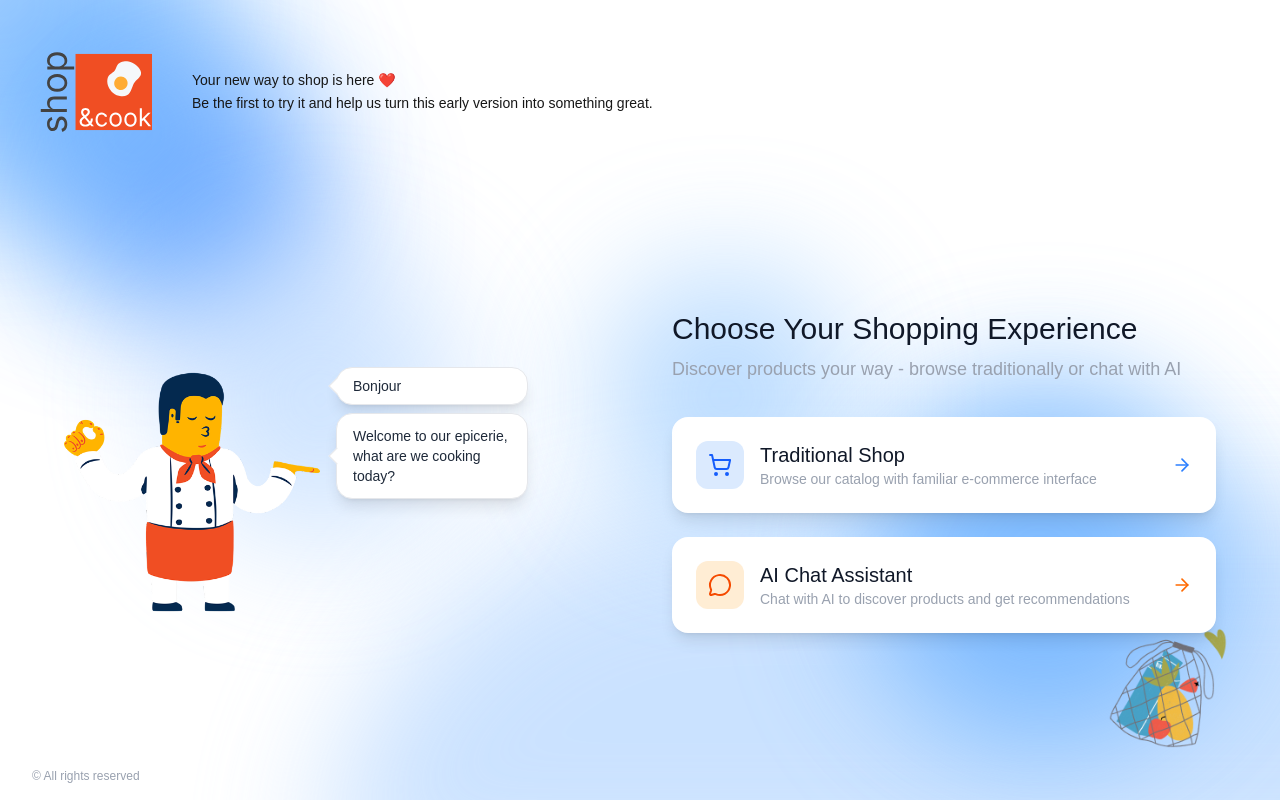
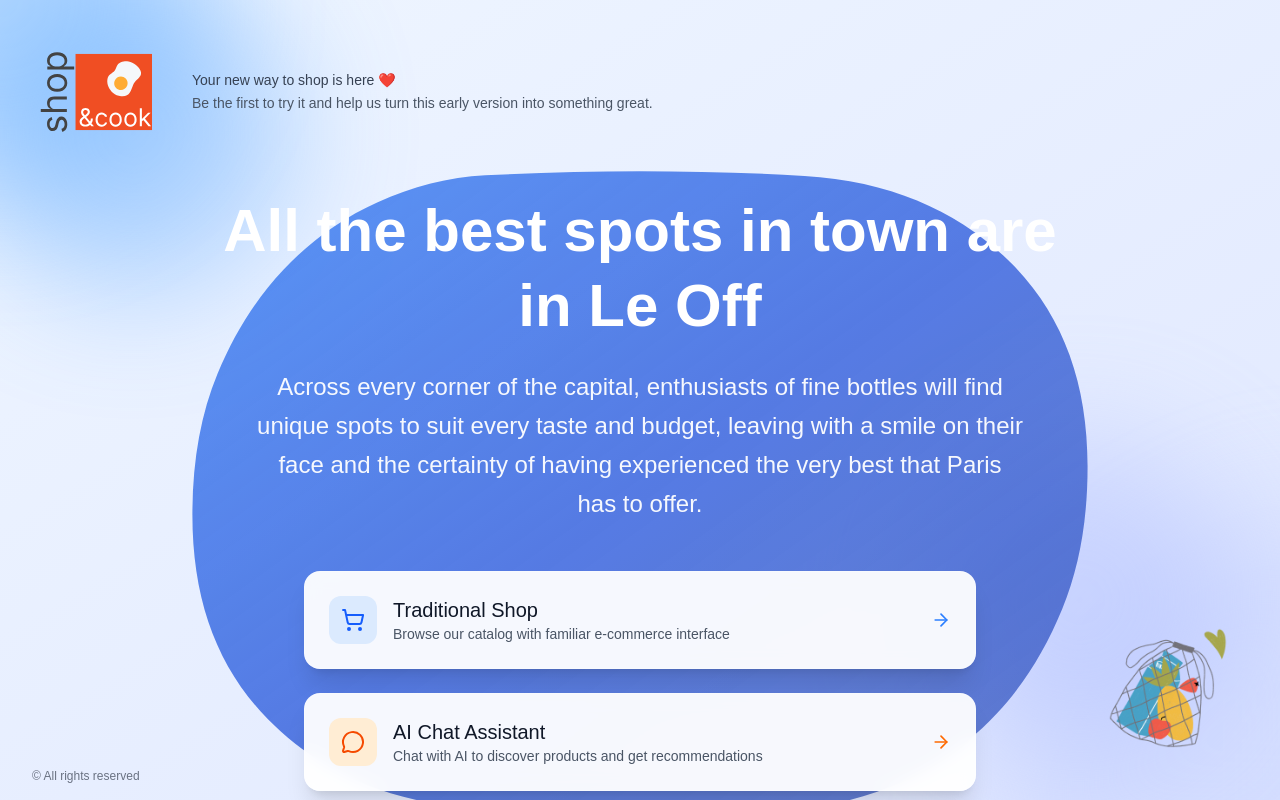
Before and after one commit to losnikitos/hackathon-aug-2025, a Next.js app: page / in a window 1280 px wide. Built offline with nearby package versions, Linux system fonts and the light colour scheme.

Commit message:
Chat usability

```diff
--- a/app/api/chat/route.ts
+++ b/app/api/chat/route.ts
@@ -24,7 +24,12 @@ function getSystemPrompt() {
 
   When customers want to add items to their cart, remove items, adjust quantities, or view their cart, use the appropriate tools to help them.
 
-  When customers ask about options, alternatives, or want to browse products without committing to purchase, use the showProducts tool to display relevant products.`;
+  When customers ask about options, alternatives, or want to browse products without committing to purchase, use the showProducts tool to display relevant products.
+
+  Don't answer questions that are not related to the catalog or the shopping cart.
+
+  When customers ask about product product sets, proactively add them to the cart.
+  `;
 }
 
 // Allow streaming responses up to 30 seconds
--- a/app/components/ChatInput.tsx
+++ b/app/components/ChatInput.tsx
@@ -34,7 +34,6 @@ export default function ChatInput({ onSendMessage, isLoading }: ChatInputProps)
           placeholder="Type your message..."
           className="flex-1 resize-none border border-gray-300 dark:border-gray-600 rounded-lg px-3 py-2 focus:outline-none focus:ring-2 focus:ring-blue-500 focus:border-transparent dark:bg-gray-800 dark:text-white"
           rows={1}
-          disabled={isLoading}
         />
         <button
           onClick={handleSend}
--- a/app/page.tsx
+++ b/app/page.tsx
@@ -1,25 +1,18 @@
 import Link from 'next/link';
 import { ArrowRight, MessageCircle, ShoppingCart } from 'lucide-react';
-import Cook from './components/Cook';
 
 export default function Home() {
   return (
-    <div className="min-h-screen bg-white relative overflow-hidden">
-      {/* Background wavy shapes */}
+    <div className="min-h-screen bg-gradient-to-br from-blue-50 to-indigo-100 relative overflow-hidden">
+      {/* Background decorative elements */}
       <div className="absolute top-0 left-0 w-full h-full">
         {/* Top-left light blue wavy shape */}
-        <div className="absolute top-0 left-0 w-96 h-96 bg-blue-300 rounded-full opacity-80 blur-3xl transform -translate-x-1/2 -translate-y-1/2"></div>
-        <div className="absolute top-20 left-20 w-80 h-80 bg-blue-400 rounded-full opacity-60 blur-3xl transform -translate-x-1/3 -translate-y-1/3"></div>
-        <div className="absolute top-40 left-40 w-64 h-64 bg-blue-500 rounded-full opacity-40 blur-3xl transform -translate-x-1/4 -translate-y-1/4"></div>
+        <div className="absolute top-0 left-0 w-96 h-96 bg-blue-300 rounded-full opacity-60 blur-3xl transform -translate-x-1/2 -translate-y-1/2"></div>
+        <div className="absolute top-20 left-20 w-80 h-80 bg-blue-400 rounded-full opacity-40 blur-3xl transform -translate-x-1/3 -translate-y-1/3"></div>
 
-        {/* Bottom darker blue wavy shape */}
-        <div className="absolute bottom-0 right-0 w-full h-96 bg-blue-200 opacity-80 blur-3xl transform translate-x-1/4 translate-y-1/4 rounded-tl-full"></div>
-        <div className="absolute bottom-10 right-10 w-96 h-96 bg-blue-300 opacity-60 blur-3xl rounded-full"></div>
-        <div className="absolute bottom-20 right-20 w-80 h-80 bg-blue-400 opacity-50 blur-3xl rounded-full"></div>
-
-        {/* Additional depth layers */}
-        <div className="absolute top-1/2 left-1/4 w-72 h-72 bg-blue-200 opacity-70 blur-3xl rounded-full transform -translate-x-1/2 -translate-y-1/2"></div>
-        <div className="absolute top-1/3 right-1/3 w-64 h-64 bg-blue-300 opacity-60 blur-3xl rounded-full"></div>
+        {/* Bottom right decorative elements */}
+        <div className="absolute bottom-0 right-0 w-96 h-96 bg-indigo-200 opacity-50 blur-3xl transform translate-x-1/4 translate-y-1/4 rounded-tl-full"></div>
+        <div className="absolute bottom-10 right-10 w-80 h-80 bg-indigo-300 opacity-40 blur-3xl rounded-full"></div>
       </div>
 
       {/* Main content */}
@@ -32,49 +25,58 @@ export default function Home() {
               <img src="/logo.svg" alt="shop&cook" className="h-30 w-30 flex-shrink-0" />
             </div>
             <div className="ml-6">
-              <p className="text-sm leading-relaxed">
+              <p className="text-sm leading-relaxed text-gray-700">
                 Your new way to shop is here ❤️
               </p>
-              <p className="text-sm leading-relaxed">
+              <p className="text-sm leading-relaxed text-gray-600">
                 Be the first to try it and help us turn this early version into something great.
               </p>
             </div>
           </div>
         </header>
 
-        {/* Main content area */}
-        <main className="flex-1 flex items-center justify-center px-8">
-          <div className="max-w-6xl w-full grid lg:grid-cols-2 gap-16 items-center">
-            {/* Left side - Orange figure and call to action */}
-            <div className="relative">
-              <Cook />
+        {/* Main content area with blue blob */}
+        <main className="flex-1 flex items-center justify-center px-8 relative">
+          {/* Blue blob SVG background */}
+          <div className="absolute inset-0 flex items-center justify-center">
+            <svg width="1203" height="862" viewBox="0 0 1203 862" xmlns="http://www.w3.org/2000/svg" className="w-full max-w-4xl h-auto opacity-90">
+              <path d="M1202.44 396.851C1202.44 469.658 1191.13 532.557 1168.52 587.646C1145.98 642.704 1116.55 689.935 1080.25 728.791C1043.9 767.582 1002.01 798.338 954.424 819.638C906.838 840.89 858.122 853.347 808.261 856.026C665.454 863.723 522.309 863.448 379.519 855.17C261.756 848.296 169.214 804.567 101.7 735.778C34.1373 666.44 0.541527 576.69 0.525391 461.751C0.525391 388.992 11.8047 326.383 34.3955 271.956C57.0025 217.657 86.4512 170.959 122.726 132.49C159.048 94.0528 200.954 63.4907 248.557 42.1907C296.11 20.9554 344.487 8.53038 393.606 5.86789C536.412 -1.87754 679.574 -1.63547 822.364 6.59405C941.547 13.5327 1034.59 57.1975 1101.8 125.567C1168.97 194.518 1202.44 283.332 1202.44 396.851Z" fill="url(#blueGradient)"/>
+              <defs>
+                <linearGradient id="blueGradient" x1="0%" y1="0%" x2="100%" y2="100%">
+                  <stop offset="0%" stopColor="#3B82F6" stopOpacity="0.9"/>
+                  <stop offset="50%" stopColor="#1D4ED8" stopOpacity="0.8"/>
+                  <stop offset="100%" stopColor="#1E40AF" stopOpacity="0.7"/>
+                </linearGradient>
+              </defs>
+            </svg>
           </div>
 
-            {/* Right side - Shopping options */}
-            <div className="space-y-8">
-              <div className="space-y-2">
-                <h2 className="text-3xl font-light text-gray-900">Choose Your Shopping Experience</h2>
-                <p className="text-gray-400 text-lg leading-relaxed">
-                  Discover products your way - browse traditionally or chat with AI
+          {/* Content overlay on the blob */}
+          <div className="relative z-20 max-w-4xl w-full text-center">
+            {/* Main heading and description */}
+            <div className="mb-12 text-white">
+              <h1 className="text-5xl md:text-6xl font-bold mb-6 leading-tight">
+                All the best spots in town are in Le Off
+              </h1>
+              <p className="text-xl md:text-2xl leading-relaxed max-w-3xl mx-auto opacity-95">
+                Across every corner of the capital, enthusiasts of fine bottles will find unique spots to suit every taste and budget, leaving with a smile on their face and the certainty of having experienced the very best that Paris has to offer.
               </p>
             </div>
 
             {/* Shopping options */}
-              <div className="space-y-6 relative z-2 mb-10">
+            <div className="space-y-6 max-w-2xl mx-auto">
               {/* Traditional Shop Button */}
               <Link
                 href="/shop"
-                  className="block w-full bg-white hover:border-blue-300 rounded-2xl p-6 transition-all duration-300 shadow-lg group relative overflow-hidden"
+                className="block w-full bg-white/95 backdrop-blur-sm hover:bg-white rounded-2xl p-6 transition-all duration-300 shadow-xl group relative overflow-hidden border border-white/20"
               >
-                  {/* Blue shine animation */}
-                  <div className="absolute inset-0 bg-gradient-to-r from-transparent via-blue-400/20 to-transparent transform -skew-x-12 -translate-x-full group-hover:animate-shine-blue"></div>
                 <div className="flex items-center space-x-4 relative z-10">
                   <div className="w-12 h-12 bg-blue-100 rounded-xl flex items-center justify-center group-hover:bg-blue-200 transition-colors">
                     <ShoppingCart className="w-6 h-6 text-blue-600" />
                   </div>
-                    <div className="flex-1">
+                  <div className="flex-1 text-left">
                     <h3 className="text-xl font-medium text-gray-900">Traditional Shop</h3>
-                      <p className="text-gray-400 text-sm">Browse our catalog with familiar e-commerce interface</p>
+                    <p className="text-gray-600 text-sm">Browse our catalog with familiar e-commerce interface</p>
                   </div>
                   <div className="text-blue-500 group-hover:translate-x-1 transition-transform">
                     <ArrowRight className="w-5 h-5" />
@@ -85,22 +87,21 @@ export default function Home() {
               {/* AI Chat Button */}
               <Link
                 href="/chat"
-                  className="block w-full bg-white hover:border-orange-300 rounded-2xl p-6 transition-all duration-300 shadow-lg group relative overflow-hidden"
+                className="block w-full bg-white/95 backdrop-blur-sm hover:bg-white rounded-2xl p-6 transition-all duration-300 shadow-xl group relative overflow-hidden border border-white/20"
               >
                 <div className="flex items-center space-x-4 relative z-10">
                   <div className="w-12 h-12 bg-orange-100 rounded-xl flex items-center justify-center group-hover:bg-orange-200 transition-colors">
                     <MessageCircle className="w-6 h-6 text-orange-600" />
                   </div>
-                    <div className="flex-1">
+                  <div className="flex-1 text-left">
                     <h3 className="text-xl font-medium text-gray-900">AI Chat Assistant</h3>
-                      <p className="text-gray-400 text-sm">Chat with AI to discover products and get recommendations</p>
+                    <p className="text-gray-600 text-sm">Chat with AI to discover products and get recommendations</p>
                   </div>
                   <div className="text-orange-500 group-hover:translate-x-1 transition-transform">
                     <ArrowRight className="w-5 h-5" />
                   </div>
                 </div>
               </Link>
-              </div>
             </div>
           </div>
         </main>
@@ -116,7 +117,7 @@ export default function Home() {
 
         {/* Footer */}
         <footer className="absolute bottom-4 left-8">
-          <p className="text-gray-400 text-xs">© All rights reserved</p>
+          <p className="text-gray-500 text-xs">© All rights reserved</p>
         </footer>
       </div>
     </div>
```
Lines whose indentation alone changed are shown as unchanged.
